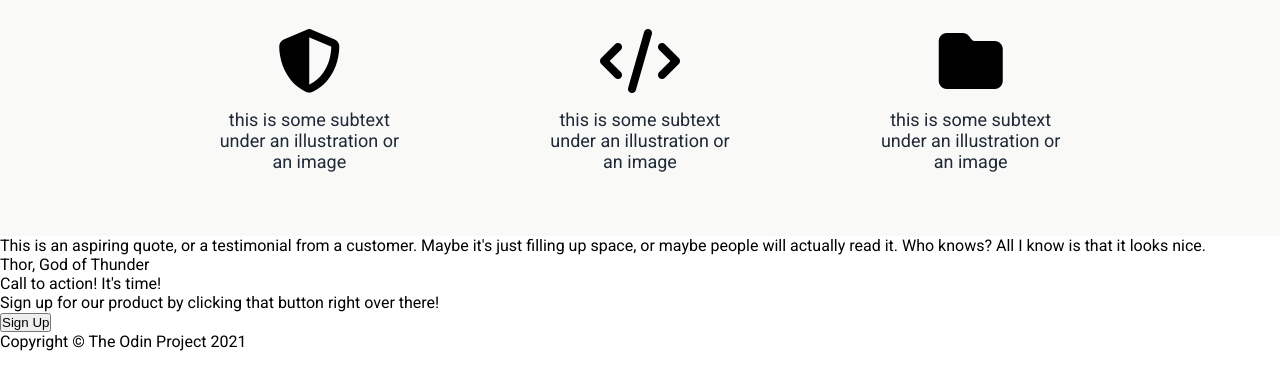
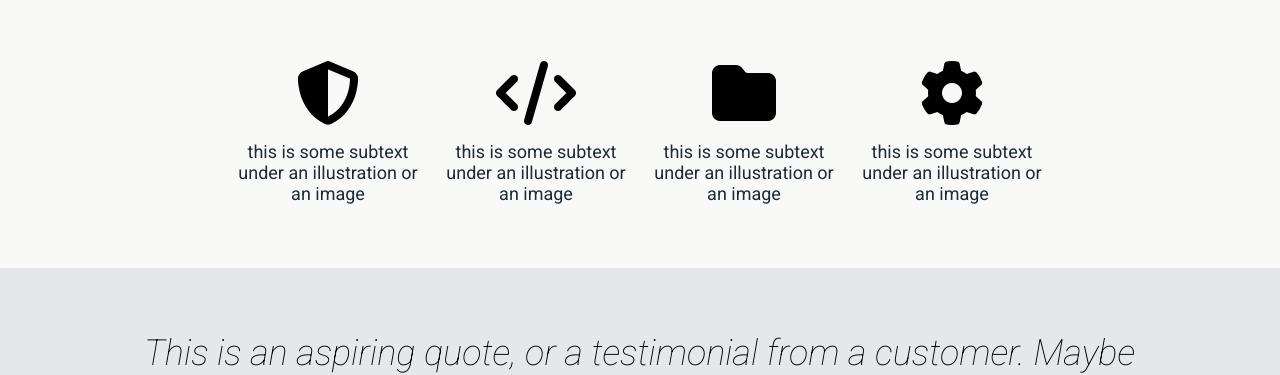
Before and after one commit to edu-klemos/odin-landing-page, a plain HTML site: page index.html in a window 1280 px wide. Shown: the part 600-975 px from the top of the page. Before the commit the page ends 951 px from the top, so only its background shows below. Drawn offline with Linux system fonts and the light colour scheme.

Commit message:
Add style to  quotation div

```diff
--- a/index.html
+++ b/index.html
@@ -48,12 +48,16 @@
                 <i class="fa-solid fa-folder"></i>
                 <p>this is some subtext under an illustration or an image</p>
             </div>
+            <div class="box">
+                <i class="fa-solid fa-gear"></i>
+                <p>this is some subtext under an illustration or an image</p>
+            </div>
         </div>
     </div>
 
     <div class="quote">
-        <p>This is an aspiring quote, or a testimonial from a customer. Maybe it's just filling up space, or maybe people will actually read it. Who knows? All I know is that it looks nice.</p>
-        <p>Thor, God of Thunder</p>
+        <p id="quote-text">This is an aspiring quote, or a testimonial from a customer. Maybe it's just filling up space, or maybe people will actually read it. Who knows? All I know is that it looks nice.</p>
+        <p id="author">- Thor, God of Thunder</p>
     </div>
 
     <div class="cta">
--- a/styles.css
+++ b/styles.css
@@ -76,12 +76,13 @@ body {
     font-weight: 900;
     font-size: 36px;
     text-align: center;
-    margin-bottom: 32px;
+    margin-bottom: 64px;
 }
 
 .boxes {
     display: flex;
-    justify-content: space-around;
+    justify-content: center;
+    gap: 16px;
 }
 
 .box {
@@ -102,3 +103,20 @@ body {
     font-size: 18px;
     color: #1f2937;
 }
+
+.quote {
+    background-color: #e5e7eb;
+    padding: 64px 144px;
+}
+
+#quote-text {
+    font-size: 36px;
+    font-style: italic;
+    font-weight: lighter;
+    margin-bottom: 8px;
+}
+
+#author {
+    text-align: end;
+    font-weight: 700;
+}
```
